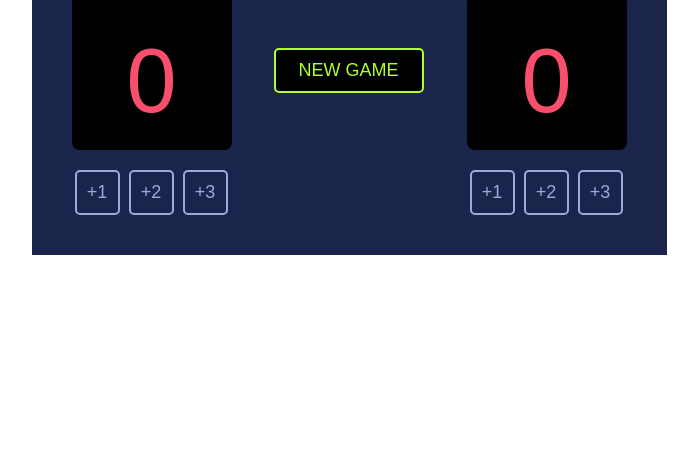
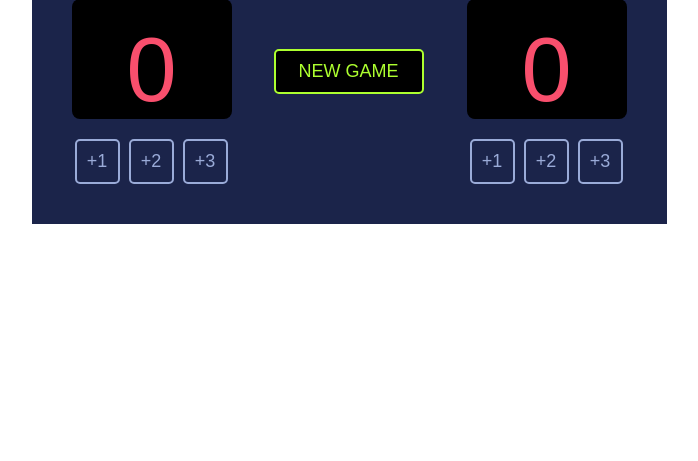
Before and after one commit to Odima-dev/Basketball-Scoreboard-App, a plain HTML site: page index.html in a window 1280 px wide. Shown: the part 339-800 px from the top of the page, without its empty margins (291-989 px from the left). Drawn offline with Linux system fonts and the light colour scheme; a web font is replaced by a local one.

Commit message:
making app responsive on different devices

```diff
--- a/index.css
+++ b/index.css
@@ -1,3 +1,9 @@
+* {
+    margin: 0;
+    padding: 0;
+    box-sizing: border-box;
+}
+
 body {
     margin: 0;
     height: 100vh;
@@ -39,7 +45,7 @@ p{
     text-align: center;
     font-family: 'Cursed Timer ULiL', sans-serif;
     font-size: 90px;
-    padding-top: 35px;
+    padding: 20px;
     border-radius: 8px;
     margin: 0;
 }
```
